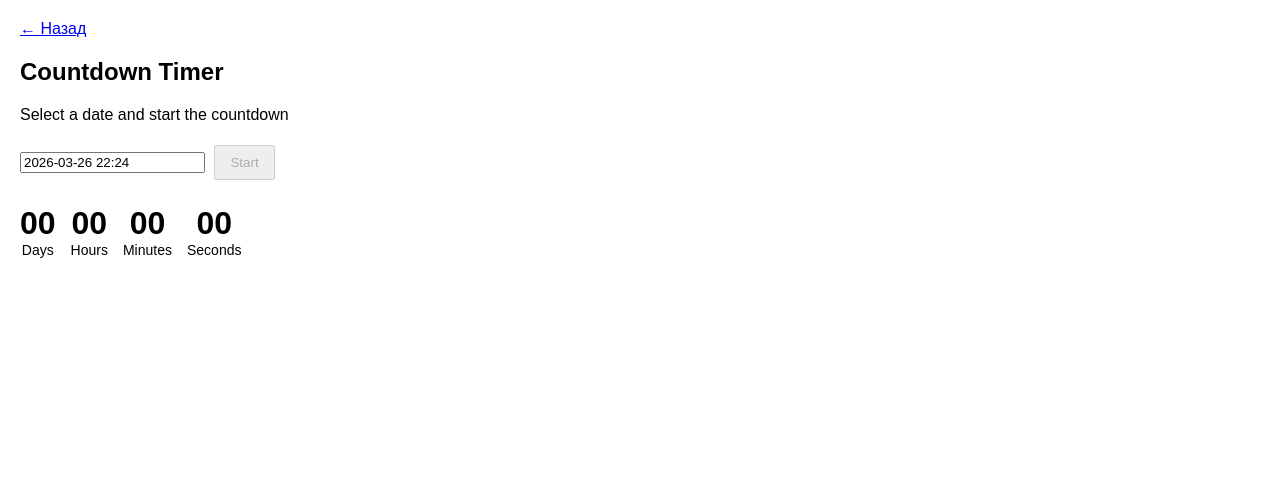
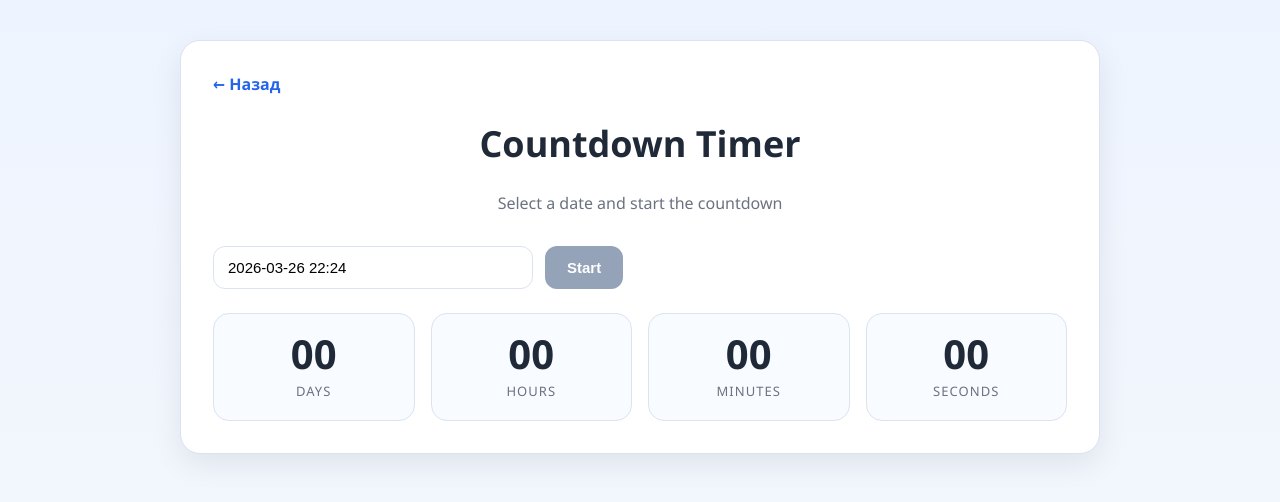
Before and after one commit to Bobriiik/wt-js-02-color-switcher-timer, a website built with Parcel: page 02-timer.html in a window 1280 px wide. Built offline with nearby package versions, Linux system fonts and the light colour scheme.

Commit message:
Update common.css

```diff
--- a/css/common.css
+++ b/css/common.css
@@ -1,36 +1,220 @@
-* {
+*,
+*::before,
+*::after {
   box-sizing: border-box;
 }
 
+:root {
+  --bg-color: #f4f7fb;
+  --card-color: #ffffff;
+  --text-color: #1f2937;
+  --muted-color: #6b7280;
+  --accent-color: #2563eb;
+  --accent-hover: #1d4ed8;
+  --border-color: #dbe3f0;
+  --shadow-color: 0 10px 30px rgba(15, 23, 42, 0.08);
+}
+
 body {
-  font-family: Arial, sans-serif;
-  padding: 20px;
   margin: 0;
+  min-height: 100vh;
+  font-family: 'Segoe UI', Tahoma, Geneva, Verdana, sans-serif;
+  color: var(--text-color);
+  background: linear-gradient(180deg, #eef4ff 0%, var(--bg-color) 100%);
+}
+
+a {
+  color: var(--accent-color);
+  text-decoration: none;
+  transition: color 0.2s ease;
+}
+
+a:hover,
+a:focus {
+  color: var(--accent-hover);
+}
+
+.page {
+  max-width: 960px;
+  margin: 0 auto;
+  padding: 40px 20px;
+}
+
+.card {
+  background-color: var(--card-color);
+  border: 1px solid var(--border-color);
+  border-radius: 20px;
+  box-shadow: var(--shadow-color);
+  padding: 32px;
+}
+
+.page-title {
+  margin-top: 0;
+  margin-bottom: 24px;
+  font-size: 36px;
+  text-align: center;
+}
+
+.page-subtitle {
+  margin-top: 0;
+  margin-bottom: 32px;
+  text-align: center;
+  font-size: 16px;
+  color: var(--muted-color);
+}
+
+.nav-list {
+  list-style: none;
+  margin: 0;
+  padding: 0;
+  display: grid;
+  gap: 16px;
+}
+
+.nav-list a {
+  display: block;
+  padding: 16px 20px;
+  border: 1px solid var(--border-color);
+  border-radius: 14px;
+  background-color: #f8fbff;
+  font-size: 18px;
+  font-weight: 600;
+  transition:
+    transform 0.2s ease,
+    box-shadow 0.2s ease,
+    border-color 0.2s ease;
+}
+
+.nav-list a:hover,
+.nav-list a:focus {
+  transform: translateY(-2px);
+  border-color: #bfd3f5;
+  box-shadow: 0 8px 20px rgba(37, 99, 235, 0.12);
+}
+
+.back-link {
+  display: inline-block;
+  margin-bottom: 24px;
+  font-weight: 600;
+}
+
+.controls {
+  display: flex;
+  flex-wrap: wrap;
+  gap: 12px;
+  margin-top: 20px;
+  margin-bottom: 24px;
 }
 
 button {
-  margin: 5px;
-  padding: 8px 14px;
+  border: none;
+  border-radius: 12px;
+  padding: 12px 22px;
+  font-size: 15px;
+  font-weight: 600;
+  color: #ffffff;
+  background-color: var(--accent-color);
   cursor: pointer;
+  transition:
+    background-color 0.2s ease,
+    transform 0.2s ease,
+    box-shadow 0.2s ease;
+}
+
+button:hover,
+button:focus {
+  background-color: var(--accent-hover);
+  transform: translateY(-1px);
+  box-shadow: 0 8px 18px rgba(37, 99, 235, 0.25);
+}
+
+button:disabled {
+  background-color: #94a3b8;
+  cursor: not-allowed;
+  transform: none;
+  box-shadow: none;
+}
+
+input[type='text'] {
+  width: 100%;
+  max-width: 320px;
+  padding: 12px 14px;
+  font-size: 15px;
+  border: 1px solid var(--border-color);
+  border-radius: 12px;
+  outline: none;
+  background-color: #ffffff;
+  transition:
+    border-color 0.2s ease,
+    box-shadow 0.2s ease;
+}
+
+input[type='text']:focus {
+  border-color: #93c5fd;
+  box-shadow: 0 0 0 4px rgba(37, 99, 235, 0.12);
 }
 
 .timer {
-  display: flex;
-  gap: 15px;
-  margin-top: 20px;
+  display: grid;
+  grid-template-columns: repeat(4, minmax(90px, 1fr));
+  gap: 16px;
+  margin-top: 24px;
 }
 
 .field {
   display: flex;
   flex-direction: column;
   align-items: center;
+  padding: 20px 12px;
+  border-radius: 16px;
+  background-color: #f8fbff;
+  border: 1px solid var(--border-color);
 }
 
 .value {
-  font-size: 32px;
-  font-weight: bold;
+  font-size: 40px;
+  font-weight: 700;
+  line-height: 1;
+  margin-bottom: 8px;
 }
 
 .label {
-  font-size: 14px;
+  font-size: 13px;
+  text-transform: uppercase;
+  letter-spacing: 0.08em;
+  color: var(--muted-color);
 }
+
+@media (max-width: 768px) {
+  .page-title {
+    font-size: 28px;
+  }
+
+  .card {
+    padding: 24px;
+  }
+
+  .timer {
+    grid-template-columns: repeat(2, 1fr);
+  }
+}
+
+@media (max-width: 480px) {
+  .page {
+    padding: 24px 14px;
+  }
+
+  .timer {
+    grid-template-columns: 1fr;
+  }
+
+  .controls {
+    flex-direction: column;
+  }
+
+  button,
+  input[type='text'] {
+    width: 100%;
+    max-width: none;
+  }
+}
```
